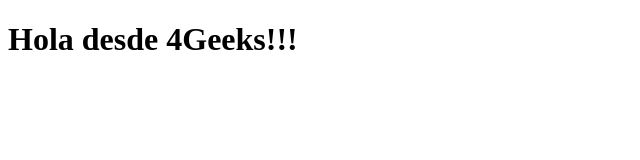
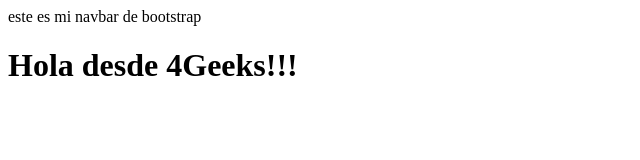
Before and after one commit to 4GeeksAcademy/LOLA-1980-Latam-P29-GIT, a plain HTML site: page index.html in a window 1280 px wide. Shown: the whole page, without its empty margins (0-640 px from the left). Drawn offline with Linux system fonts and the light colour scheme.

Commit message:
este es mi navbar de bootstrap

```diff
--- a/index.html
+++ b/index.html
@@ -6,6 +6,7 @@
     <title>Document</title>
 </head>
 <body>
+    <nav>este es mi navbar de bootstrap</nav>
     <h1>Hola desde 4Geeks!!!</h1>
 </body>
 </html>
```
